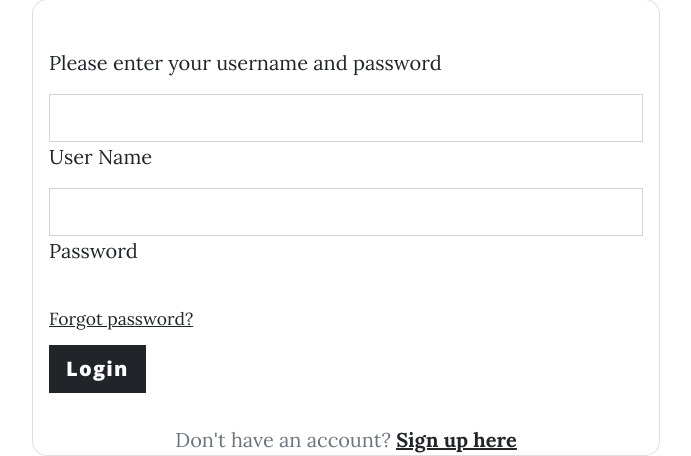
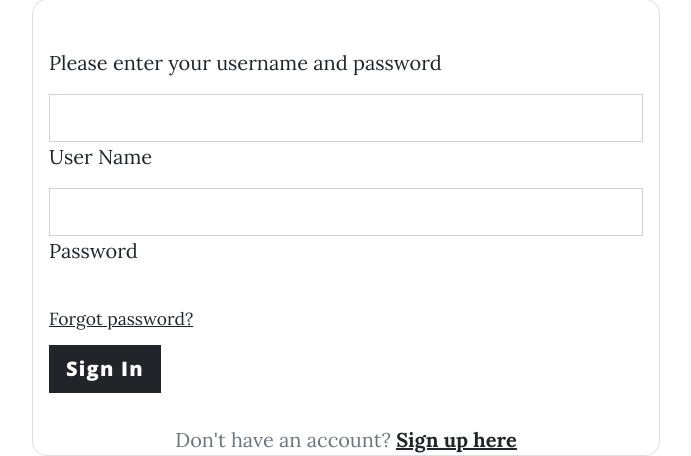
Before and after one commit to ElrieM/MS3-RecipeBundle, a Flask app: page /signin in a window 1280 px wide. Shown: the part 463-919 px from the top of the page, without its empty margins (294-985 px from the left). Run offline with Flask 2, Linux system fonts and the light colour scheme; some libraries are stand-ins or nearby versions.

Commit message:
fix: add method to sign-in form to communicate with MongoDB

```diff
--- a/templates/signin.html
+++ b/templates/signin.html
@@ -8,6 +8,7 @@
     <div class="col-12 col-md-9 col-lg-7 col-xl-6">
       <div class="card" style="border-radius: 15px;">
         <div class="card-body p-3">
+          <form method="POST" action="{{ url_for('signin') }}">
             <p class="mb-3">Please enter your username and password</p>
             <!-- User name -->
             <div class="form-outline mb-2">
@@ -25,8 +26,9 @@
             <p class="small mb-2 pb-lg-1"><a class="" href="#!">Forgot password?</a></p>
             <!-- Submit button -->
             <button type="submit" class="btn btn-dark btn-lg">
-          Login
+              Sign In
             </button>
+          </form>
         </div>
         <!-- Sign up for new account -->
         <p class="text-center text-muted mt-3 mb-0">
```
Lines whose indentation alone changed are shown as unchanged.
